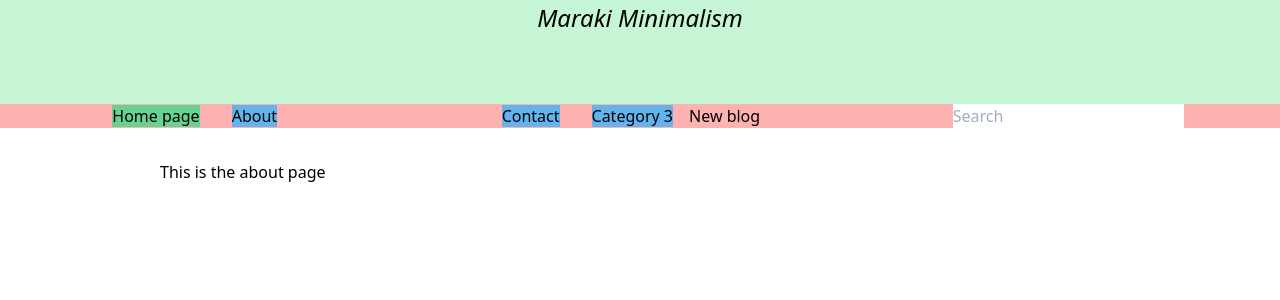
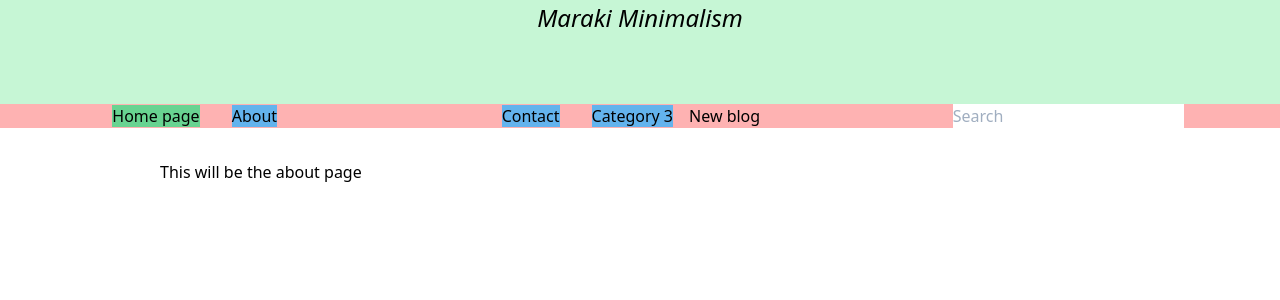
Before and after one commit to dionleung14/meagan-blog, a React (Create React App) app: page /about in a window 1280 px wide. Shown: the top 300 px of the page. Built offline with nearby package versions, Linux system fonts and the light colour scheme.

Commit message:
managed about page

```diff
--- a/src/pages/About.js
+++ b/src/pages/About.js
@@ -8,7 +8,7 @@ export default class About extends Component {
     return (
       <PageWrapper>
         <Header />
-        <ContentWrapper>This is the about page</ContentWrapper>
+        <ContentWrapper>This will be the about page</ContentWrapper>
       </PageWrapper>
     );
   }
```
